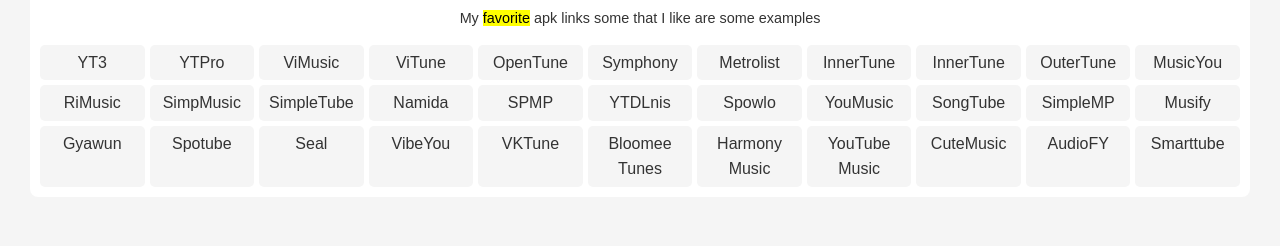
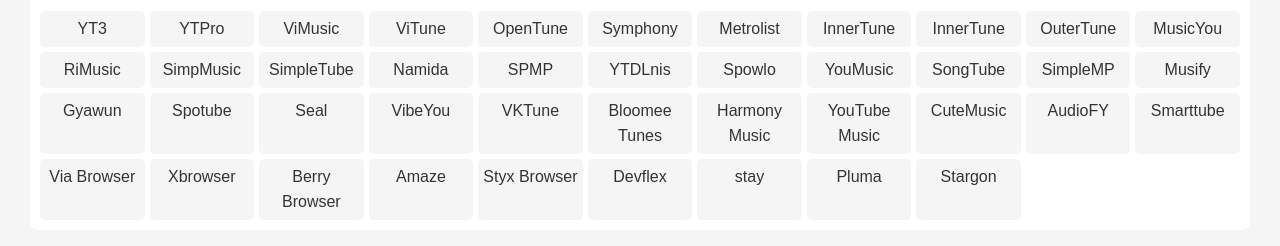
Before and after one commit to mansitee/p, a plain HTML site: page tap.html in a window 1280 px wide. Shown: the part 350-596 px from the top of the page. Drawn offline with Linux system fonts and the light colour scheme.

Commit message:
Update tap.html

```diff
--- a/tap.html
+++ b/tap.html
@@ -97,7 +97,22 @@
                   {"name": "CuteMusic", "url": "https://github.com/sosauce/CuteMusic/releases/download/v2.5.1/CM_2.5.1.apk"},
 
                   {"name": "AudioFY", "url": "https://github.com/iZakirSheikh/Audiofy/releases/download/v3.5.2/app-release-unsigned-signed.apk"},
-                 {"name": "Smarttube", "url": "https://github.com/yuliskov/SmartTubeNext/releases/download/latest/smarttube_stable.apk"}
+                 {"name": "Smarttube", "url": "https://github.com/yuliskov/SmartTubeNext/releases/download/latest/smarttube_stable.apk"} ,{"name": "Via Browser", "url": "https://res.viayoo.com/v1/via-release.apk"},
+            {"name": "Xbrowser", "url": "https://play.google.com/store/apps/details?id=com.xbrowser.play"},
+
+            {"name": "Berry Browser", "url": "https://github.com/mansitee/p/raw/refs/heads/main/apk/Berry%20Browser_3.77.19.apk"},
+
+            {"name": "Amaze", "url": "https://github.com/mansitee/p/raw/refs/heads/main/apk/Amaze%20Browser_2.0.5.apk"},
+
+            {"name": "Styx Browser", "url": "https://github.com/mansitee/p/raw/refs/heads/main/apk/Styx%20Browser_17.2.apk"},
+
+            {"name": "Devflex", "url": "https://github.com/mansitee/p/raw/refs/heads/main/apk/DevFlex_4.0.0.apk"},
+
+            {"name": "stay", "url": "https://github.com/mansitee/p/raw/refs/heads/main/apk/Stay%20Browser_1.1.5.apk"},
+
+            {"name": "Pluma", "url": "https://github.com/mansitee/p/raw/refs/heads/main/apk/Pluma_1.80.apk"},
+
+            {"name": "Stargon", "url": "https://github.com/mansitee/p/raw/refs/heads/main/apk/Stargon_6.1.9.apk"}
         ];
 
         const apkList = document.getElementById('apk-list');
```
